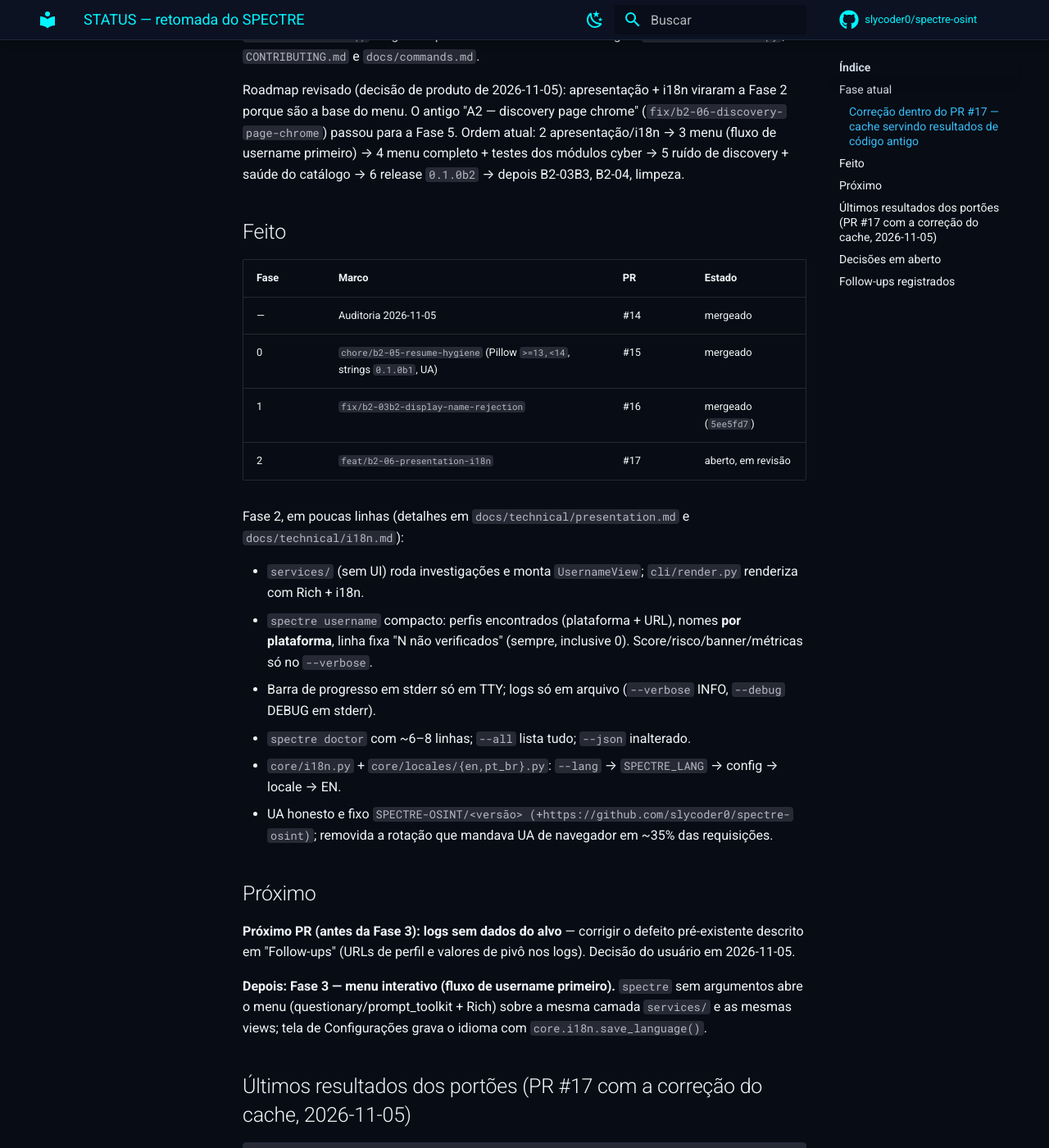
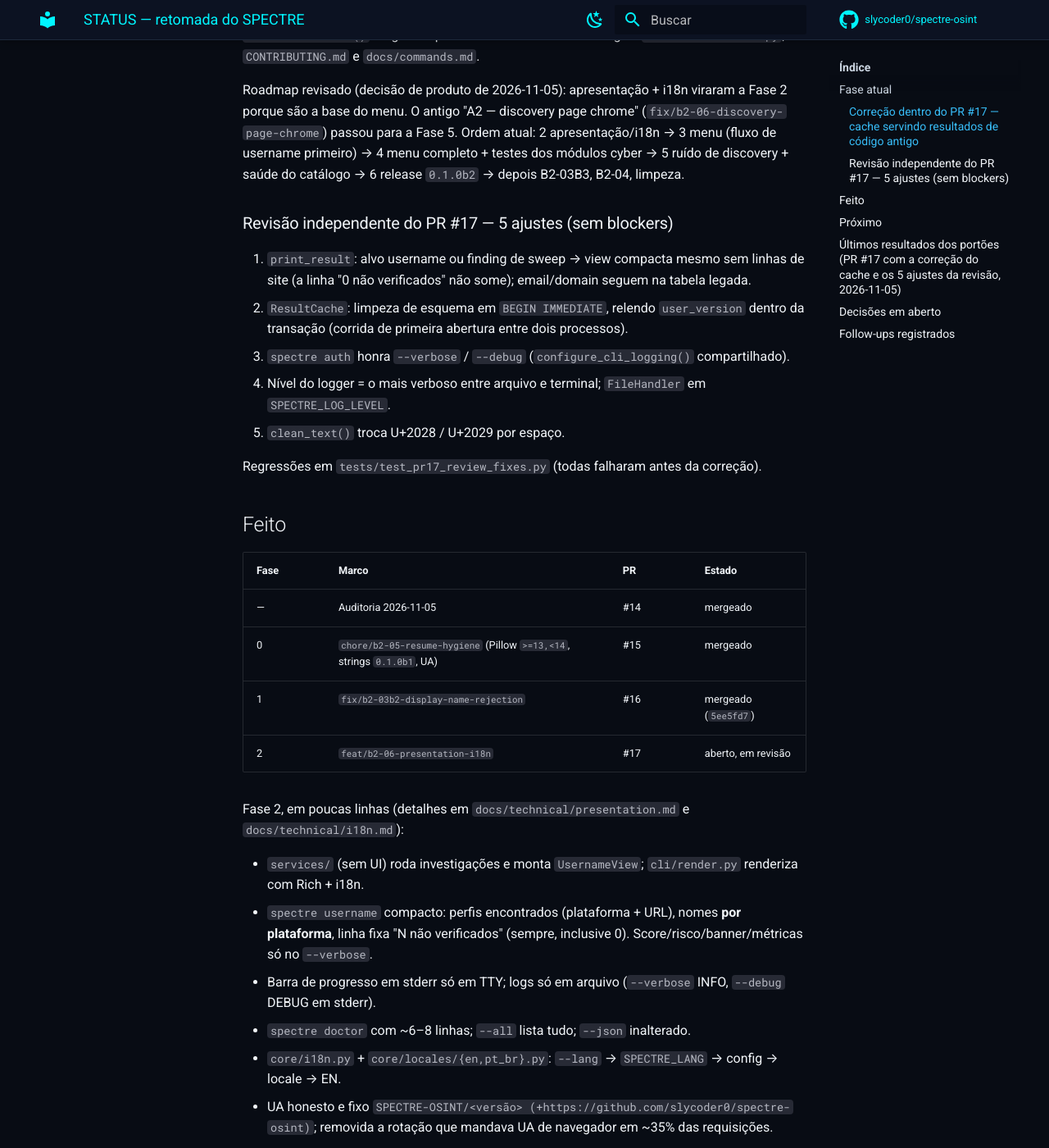
Before and after one commit to slycoder0/spectre-osint, an MkDocs documentation site: the page built from docs/audit/STATUS.md, in a window 1280 px wide and 1400 px high, scrolled down 1005 px. Shown: the whole window at 82% size. Built offline with MkDocs 1.6.1 and Material for MkDocs 9.7.7, drawn with Linux system fonts in a browser that asks for light colours; comment, search, counter and statistics services are not loaded; some of the changed text lies outside the part shown.

Commit message:
docs: record the PR #17 review fixes
Co-Authored-By: Claude Opus 5.5 <noreply@anthropic.com>

````diff
--- a/docs/audit/STATUS.md
+++ b/docs/audit/STATUS.md
@@ -40,6 +40,18 @@ passou para a Fase 5. Ordem atual: 2 apresentação/i18n → 3 menu (fluxo de us
 → 4 menu completo + testes dos módulos cyber → 5 ruído de discovery + saúde do catálogo →
 6 release `0.1.0b2` → depois B2-03B3, B2-04, limpeza.
 
+### Revisão independente do PR #17 — 5 ajustes (sem blockers)
+
+1. `print_result`: alvo username ou finding de sweep → view compacta mesmo sem linhas de site
+   (a linha "0 não verificados" não some); email/domain seguem na tabela legada.
+2. `ResultCache`: limpeza de esquema em `BEGIN IMMEDIATE`, relendo `user_version` dentro da
+   transação (corrida de primeira abertura entre dois processos).
+3. `spectre auth` honra `--verbose` / `--debug` (`configure_cli_logging()` compartilhado).
+4. Nível do logger = o mais verboso entre arquivo e terminal; `FileHandler` em `SPECTRE_LOG_LEVEL`.
+5. `clean_text()` troca U+2028 / U+2029 por espaço.
+
+Regressões em `tests/test_pr17_review_fixes.py` (todas falharam antes da correção).
+
 ## Feito
 
 | Fase | Marco | PR | Estado |
@@ -70,10 +82,10 @@ descrito em "Follow-ups" (URLs de perfil e valores de pivô nos logs). Decisão
 menu (questionary/prompt_toolkit + Rich) sobre a mesma camada `services/` e as mesmas views;
 tela de Configurações grava o idioma com `core.i18n.save_language()`.
 
-## Últimos resultados dos portões (PR #17 com a correção do cache, 2026-11-05)
+## Últimos resultados dos portões (PR #17 com a correção do cache e os 5 ajustes da revisão, 2026-11-05)
 
 ```text
-pytest -q        1061 passed in 87.13s
+pytest -q        1068 passed in 89.20s
 ruff check       All checks passed!
 mypy             Success: no issues found in 134 source files
 pip check        No broken requirements found.
````
Also changed, not shown: CHANGELOG.md (+6 -0 lines), docs/technical/presentation.md (+6 -0 lines).
